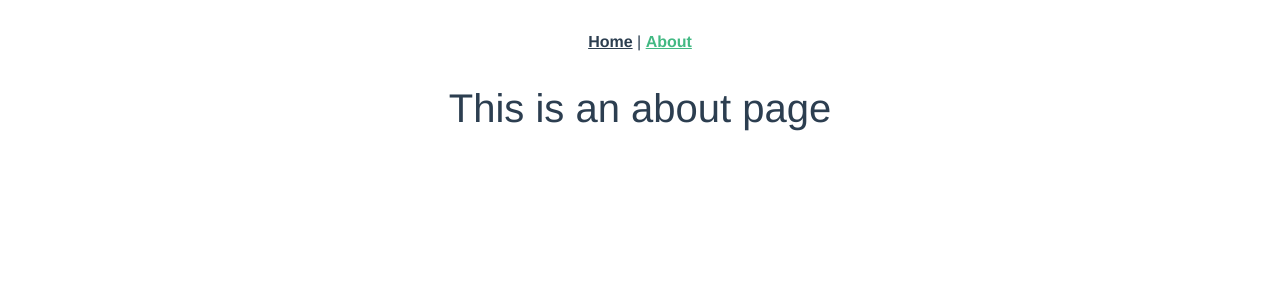
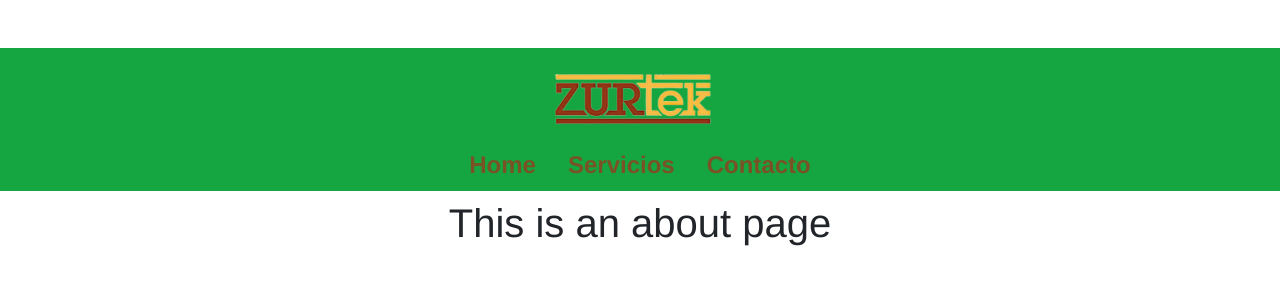
Before and after one commit to bzmay0149/maje, a Vue app: page /about in a window 1280 px wide. Shown: the top 300 px of the page. Built offline with nearby package versions, Linux system fonts and the light colour scheme.

Commit message:
hacer NavComp.vue

```diff
--- a/src/App.vue
+++ b/src/App.vue
@@ -1,15 +1,15 @@
 <template>
-  <nav>
+
+   <NavComp />
 
 
 
 
-    <router-link to="/">Home</router-link> |
-    <router-link to="/about">About</router-link>
-  </nav>
+
   <router-view/>
 </template>
 <script setup>
+import NavComp from './components/NavComp.vue';
 
 </script>
 
@@ -19,19 +19,15 @@
   -webkit-font-smoothing: antialiased;
   -moz-osx-font-smoothing: grayscale;
   text-align: center;
-  color: #2c3e50;
+
+
 }
 
 nav {
   padding: 30px;
 }
 
-nav a {
-  font-weight: bold;
-  color: #2c3e50;
-}
 
-nav a.router-link-exact-active {
-  color: #42b983;
-}
+
+
 </style>
--- /dev/null
+++ b/src/components/NavComp.vue
@@ -0,0 +1,51 @@
+<template>
+    <nav class="navbar navbar-light pt-0">
+      <div class="container-fluid d-flex flex-column align-items-center mt-5">
+        <div class="logo ">
+          <RouterLink to="/" class="navbar-brand ">
+            <img src="../assets/logo-zurtek.png" alt="logo-zurtek" width="160" >
+          </RouterLink>
+        </div>
+        <div class="list">
+          <ul class="nav justify-content-center ">
+            <li class="nav-item">
+              <RouterLink to="/" class="nav-link pt-0  ">Home</RouterLink>
+            </li>
+            <li class="nav-item ">
+              <RouterLink to="/services" class="nav-link pt-0" >Servicios</RouterLink>
+            </li>
+            <li class="nav-item ">
+              <RouterLink to="/about" class="nav-link pt-0" >Contacto</RouterLink>
+            </li>
+          </ul>
+        </div>
+      </div>
+    </nav>
+  </template>
+
+  <script setup>
+  // No se requiere el objeto export en el bloque <script setup>
+  // Las variables y funciones se pueden utilizar directamente en el template
+  </script>
+
+  <style scoped>
+  .container-fluid {
+    background-color  : #16A641;
+
+  }
+
+
+
+  .list {
+    text-align: center; /* Centra horizontalmente los elementos de la lista */
+
+  }
+  .nav-link{
+    color: #795225;
+    font-size:x-large;
+    font-weight: bold;
+  }
+  .nav-link:hover{
+    color: #D17F1F;
+  }
+  </style>
--- a/src/router/index.js
+++ b/src/router/index.js
@@ -14,6 +14,14 @@ const routes = [
     // this generates a separate chunk (about.[hash].js) for this route
     // which is lazy-loaded when the route is visited.
     component: () => import(/* webpackChunkName: "about" */ '../views/AboutView.vue')
+  },
+  {
+    path: '/services',
+    name: 'services',
+    // route level code-splitting
+    // this generates a separate chunk (services.[hash].js) for this route
+    // which is lazy-loaded when the route is visited.
+    component: () => import(/* webpackChunkName: "about" */ '../views/ServicesView.vue')
   }
 ]
 
--- /dev/null
+++ b/src/views/ServicesView.vue
@@ -0,0 +1,12 @@
+<template>
+    <h1>Los servicios de Zurtek</h1>
+</template>
+
+<script setup>
+
+
+</script>
+
+<style>
+
+</style>
```
Also changed, not shown: src/assets/logo-zurtek.png.
